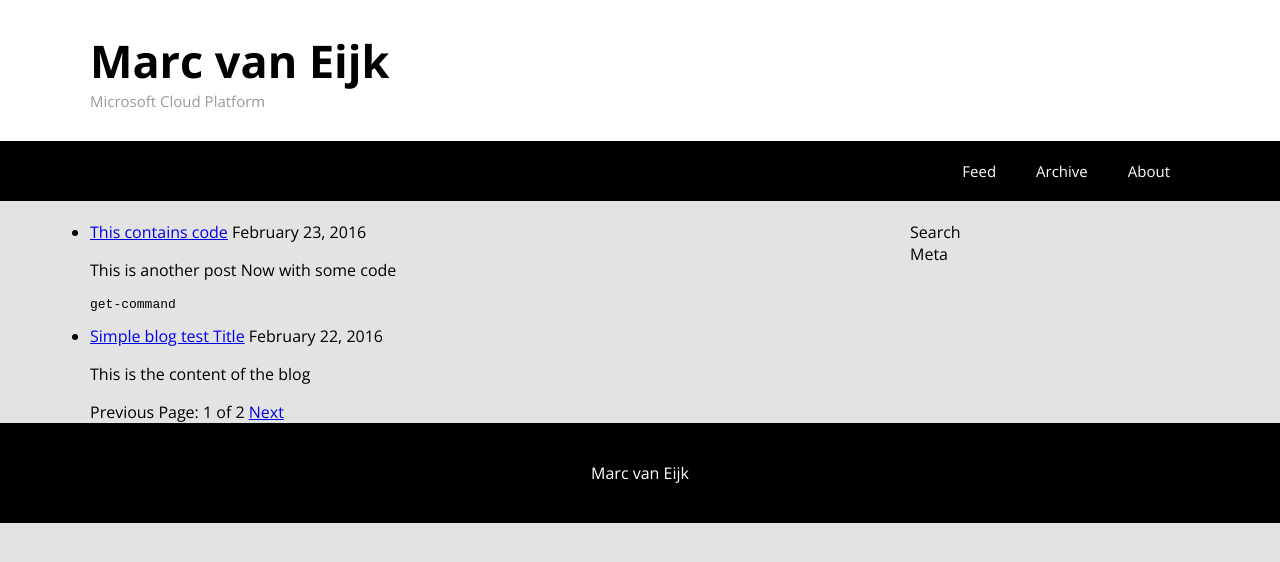
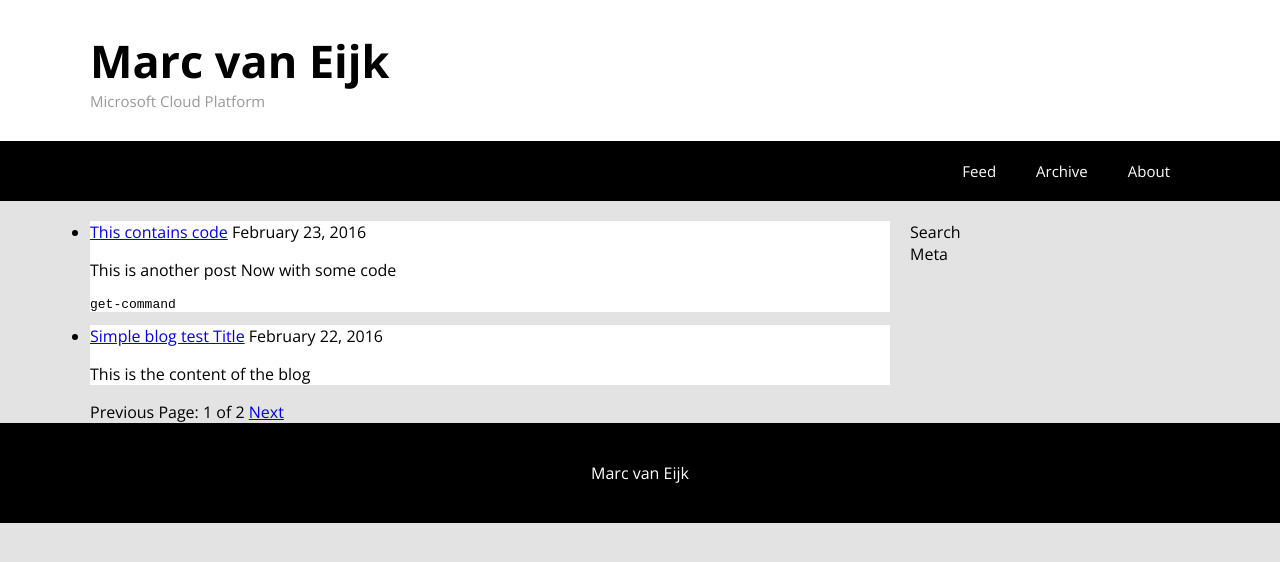
Before and after one commit to marcvaneijkdemo/marcvaneijkdemo.github.io, a Jekyll site: the page built from index.html, in a window 1280 px wide. Shown: the top 562 px of the page. Built offline with Jekyll 4.4.1, drawn with Linux system fonts in a browser that asks for light colours; the list of posts is cut into pages by our own code.

Commit message:
Update index.html

```diff
--- a/index.html
+++ b/index.html
@@ -4,7 +4,7 @@ layout: default
 	<ul class="contentIndexUl">
 	  {% for post in paginator.posts %}
 	    <li>
-	    		<div>
+	    		<div class="contentIndexLi">
 	    			<a href="{{ post.url }}" title="{{ post.title }}">{{ post.title }}</a>
 	    			{{ post.date | date: "%B %d, %Y" }}
 	    			{{ post.content }}
```
